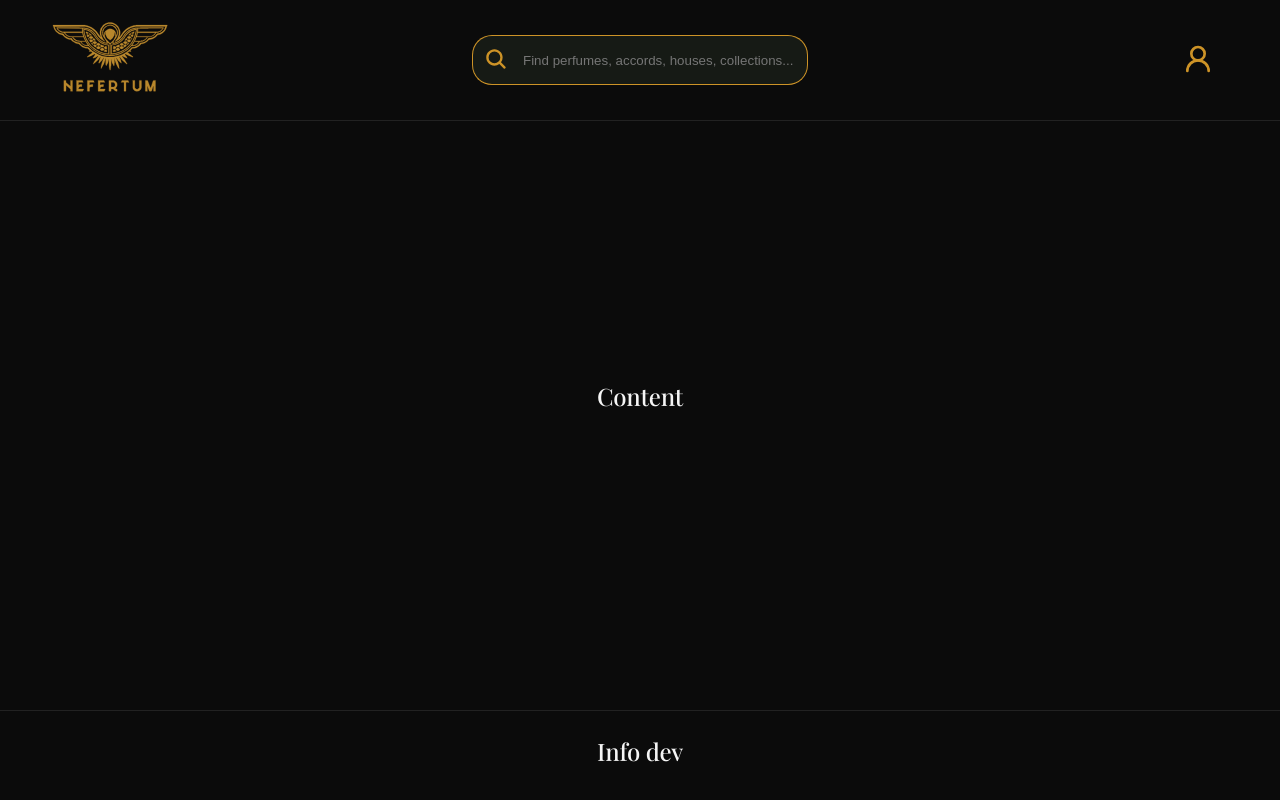
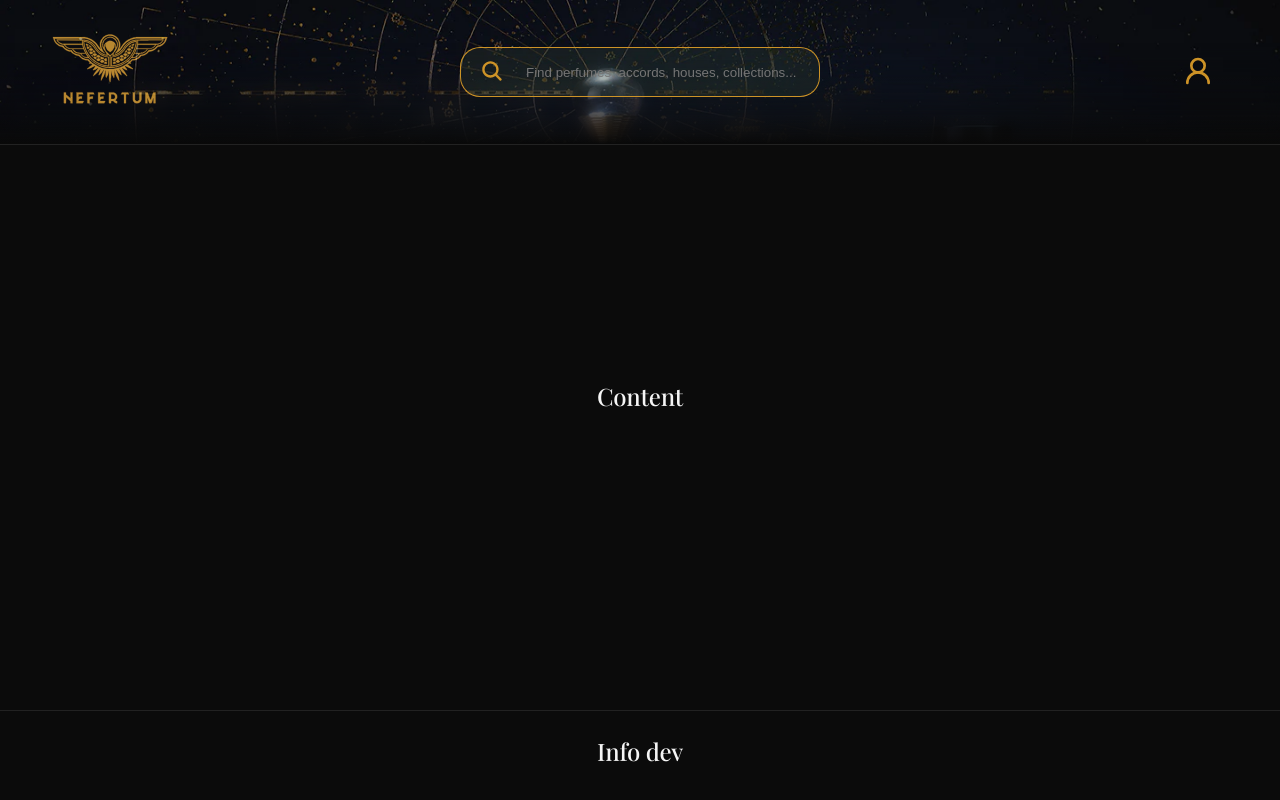
Before and after one commit to HeldyisAE/Nefertum, a React (Vite) app: page / in a window 1280 px wide. Built offline with nearby package versions, Linux system fonts and the light colour scheme.

Commit message:
Agrega fondo al header

```diff
--- a/src/App.css
+++ b/src/App.css
@@ -9,7 +9,7 @@
 .top {
   width: 100%;
   display: flex;
-  height: 15vh;
+  height: 18vh;
   align-items: center;
   justify-content: center;
   border-bottom: 1px solid #222;
--- a/src/Components/SearchBar.css
+++ b/src/Components/SearchBar.css
@@ -1,18 +1,18 @@
 .search-wrapper {
     display: flex;
     width: 100%;
-    max-width: 42vh;
-    align-items: center;
+    max-width: 20rem;
+    align-items: stretch;
 }
 
 .search-button {
-    height: 6.3vh;
     margin-left: none;
     border: 1px solid #CD9327;
     border-radius: 20px 0 0 20px;
     border-right: none;
     background: rgba(89, 117, 84, 0.15);
     cursor: pointer;
+    padding: 0 0.75rem;
 }
 
 .search-icon {
--- a/src/Components/header.css
+++ b/src/Components/header.css
@@ -1,12 +1,38 @@
 .header {
     width: 100%;
-    min-height: 10vh;
+    height: 100%;          /* llena el .top */
 
     display: grid;
     grid-template-columns: 1fr 2fr 1fr;
 
     gap: 24px;
     padding: 0 24px;
+    overflow: hidden;
+
+    position: relative;
+    background-image: url('/Nefertum Banner.jpeg');
+    background-size: cover;
+    background-position: center top;
+
+    isolation: auto;
+}
+
+.header__bg {
+    position: absolute;
+    inset: 0;
+    z-index: 0;
+
+    backdrop-filter: blur(8px);
+    -webkit-backdrop-filter: blur(8px);
+
+    mask-image: linear-gradient(to bottom, transparent 0%, transparent 30%, black 100%);
+    -webkit-mask-image: linear-gradient(to bottom, transparent 0%, transparent 30%, black 100%);
+
+    background: linear-gradient(to bottom, transparent 40%, #0a0a0a 100%);
+}
+
+.header > *:not(.header__bg) {
+    position: relative;
 }
 
 .left {
--- a/src/Components/header.jsx
+++ b/src/Components/header.jsx
@@ -7,6 +7,8 @@ function Header() {
 
   return (
     <div className="header">
+        <div className="header__bg"></div>
+
         <div className="left">
             <LogoButton />
         </div>
```
Also changed, not shown: public/Nefertum Banner.jpeg (added).
